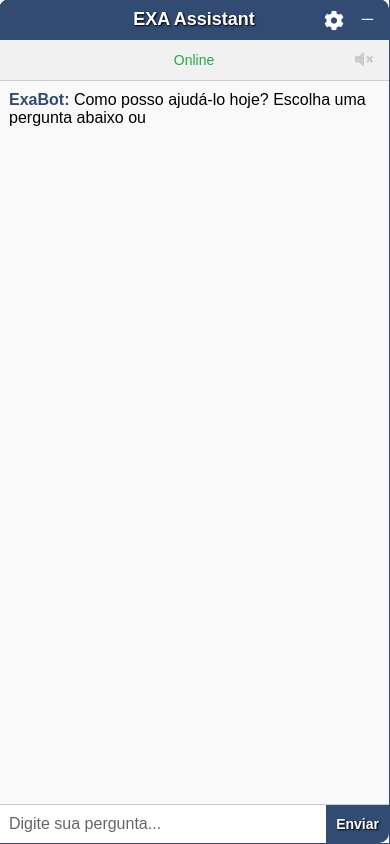
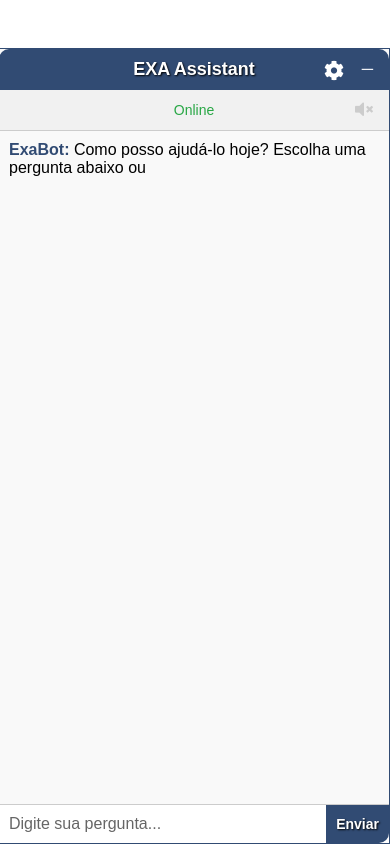
Before and after one commit to 1talow/chatbot-exa, a website: page index.html in a window 390 px wide. Both pictures are taken after a click on the element 355 px from the left and 733 px from the top of the page. Drawn offline with Linux system fonts and the light colour scheme; no server answers.

Commit message:
Atualização do WhatsApp tele cheia para Smartphone

```diff
--- a/index.html
+++ b/index.html
@@ -639,7 +639,7 @@
   /* Nova regra para modo full-screen */
   #chat-box.full-screen {
       width: 100vw;
-      height: 100vh;
+      height: calc(100vh - 50px); /* ajuste esse valor conforme necessário */
       bottom: 0;
       right: 0;
       max-width: 100vw;
```
